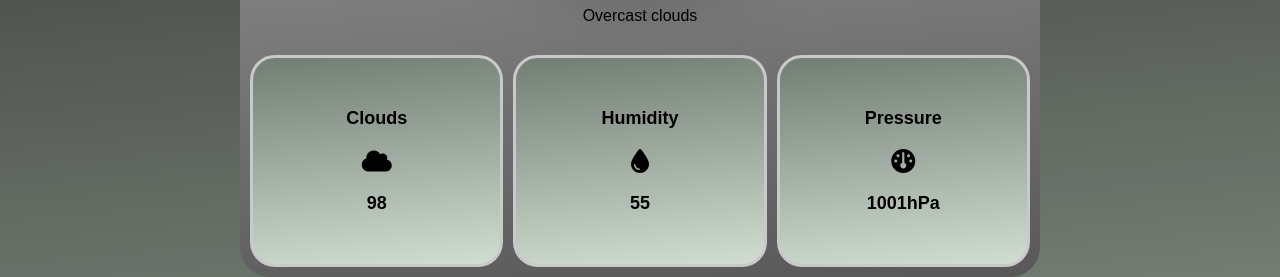
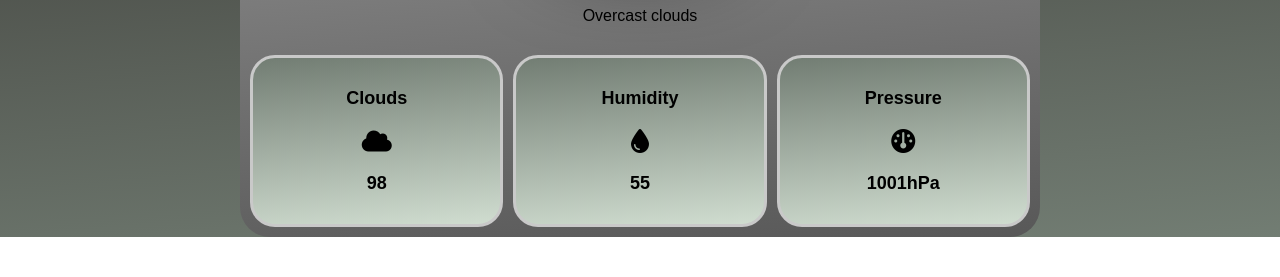
Before and after one commit to chrmnder/WEATHER-API, a website: page index.html in a window 1280 px wide. Shown: the part 598-875 px from the top of the page. After the commit the page ends 835 px from the top, so only its background shows below. Drawn offline with Linux system fonts and the light colour scheme; no server answers.

Commit message:
Updated UI Design

```diff
--- a/style.css
+++ b/style.css
@@ -79,7 +79,7 @@ main li{
     background: linear-gradient(175deg, #727D73, #D0DDD0);
     border: rgb(201, 201, 201) solid;
     border-radius: 25px;
-    padding: 50px 10px;
+    padding: 30px 10px;
 
     font-weight: bold;
     font-size: large;
```
